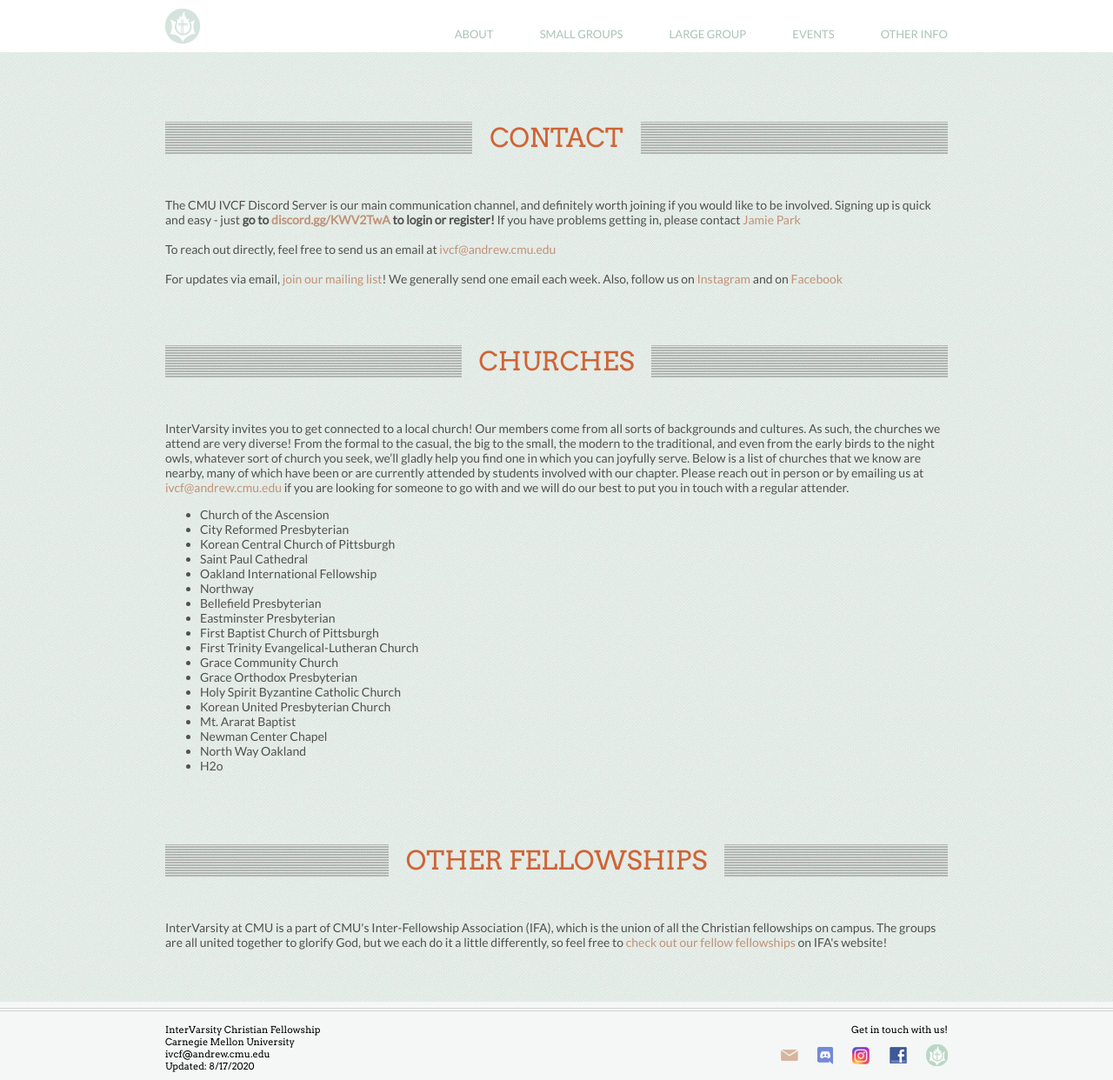
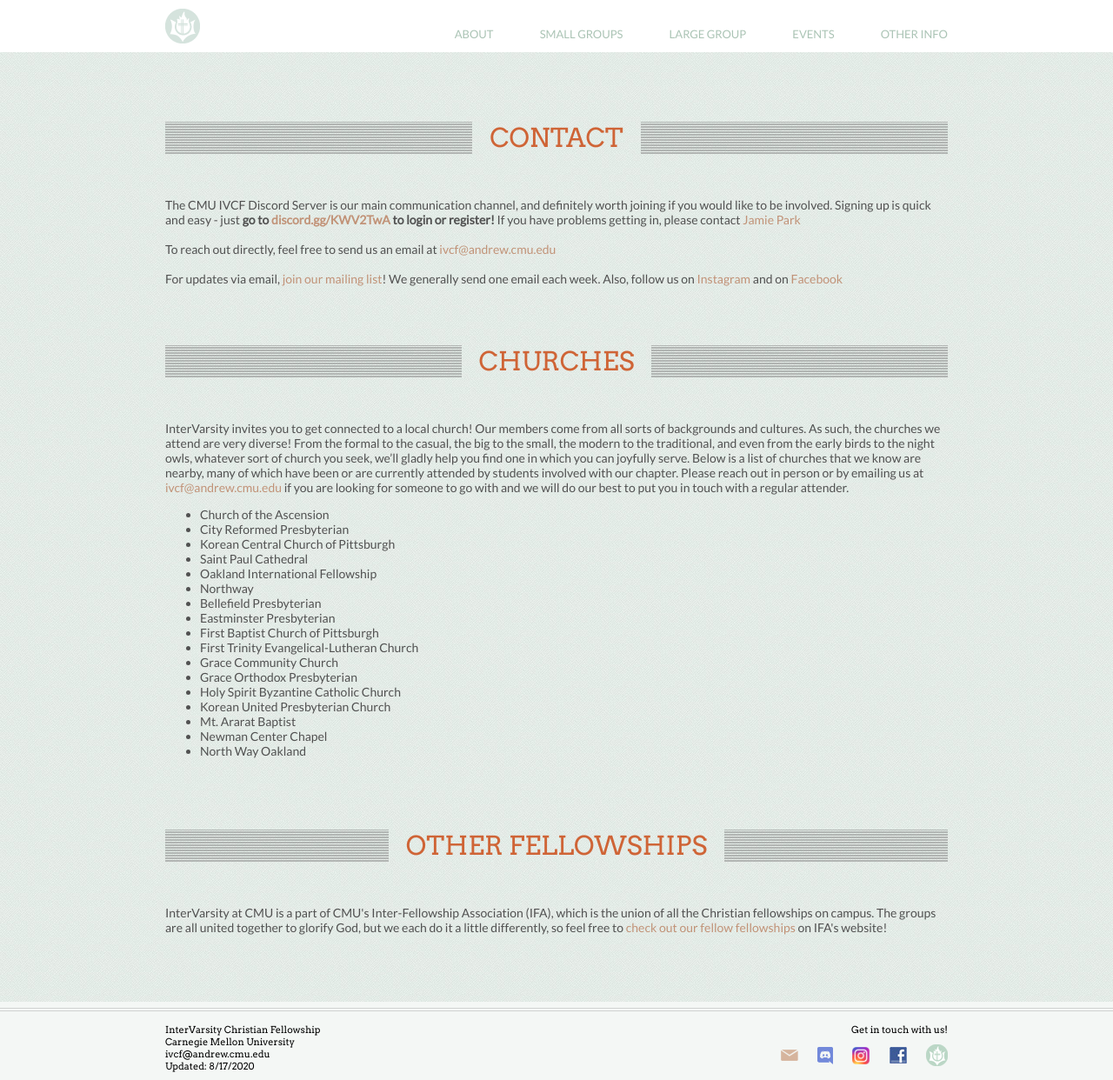
Before and after one commit to ivcf-cmu/ivcf-cmu.github.io, a Jekyll site: the page built from otherinfo.md, in a window 1280 px wide and 1242 px high. Shown: the whole window at 87% size. Built offline with Jekyll 4.4.1, drawn with Linux system fonts in a browser that asks for light colours.

Commit message:
removed H2O church as it no longer meets in Pittsburgh

```diff
--- a/otherinfo.md
+++ b/otherinfo.md
@@ -55,7 +55,6 @@
 		<li>Mt. Ararat Baptist</li>
 		<li>Newman Center Chapel</li>
 		<li>North Way Oakland</li>
-		<li>H2o</li>
 	</ul>
 <!--
 	<div class="tricolumn">
```
